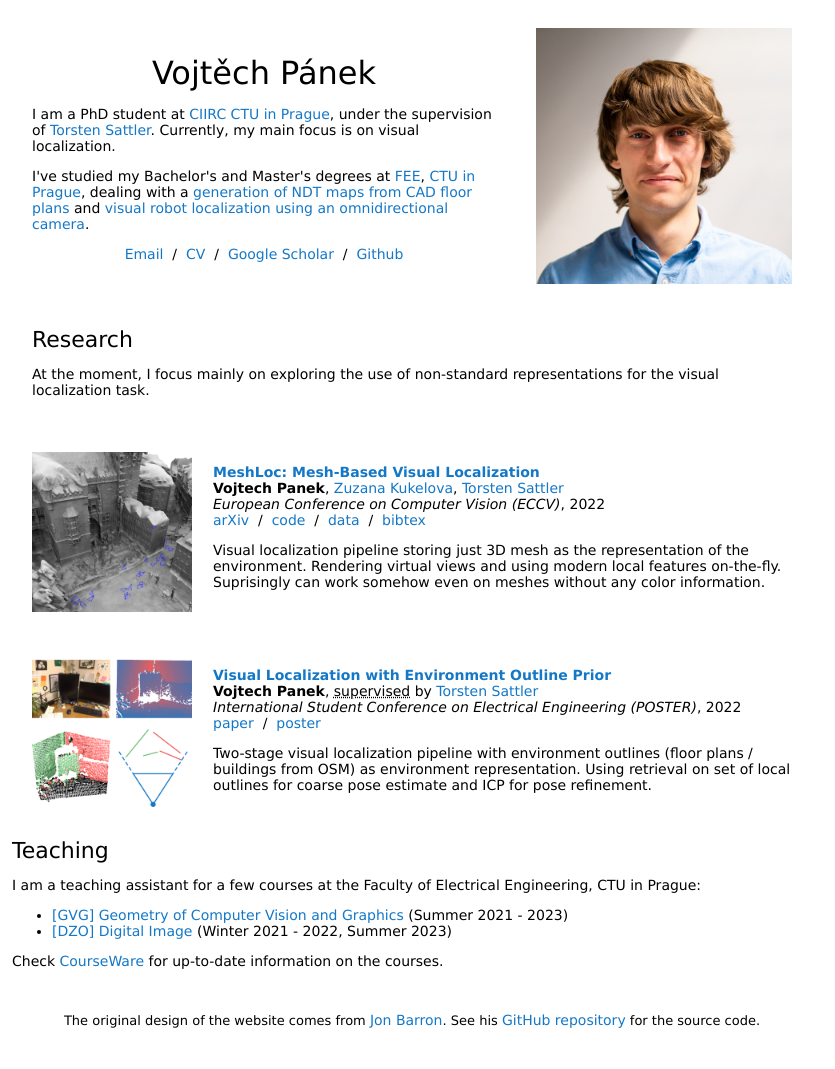
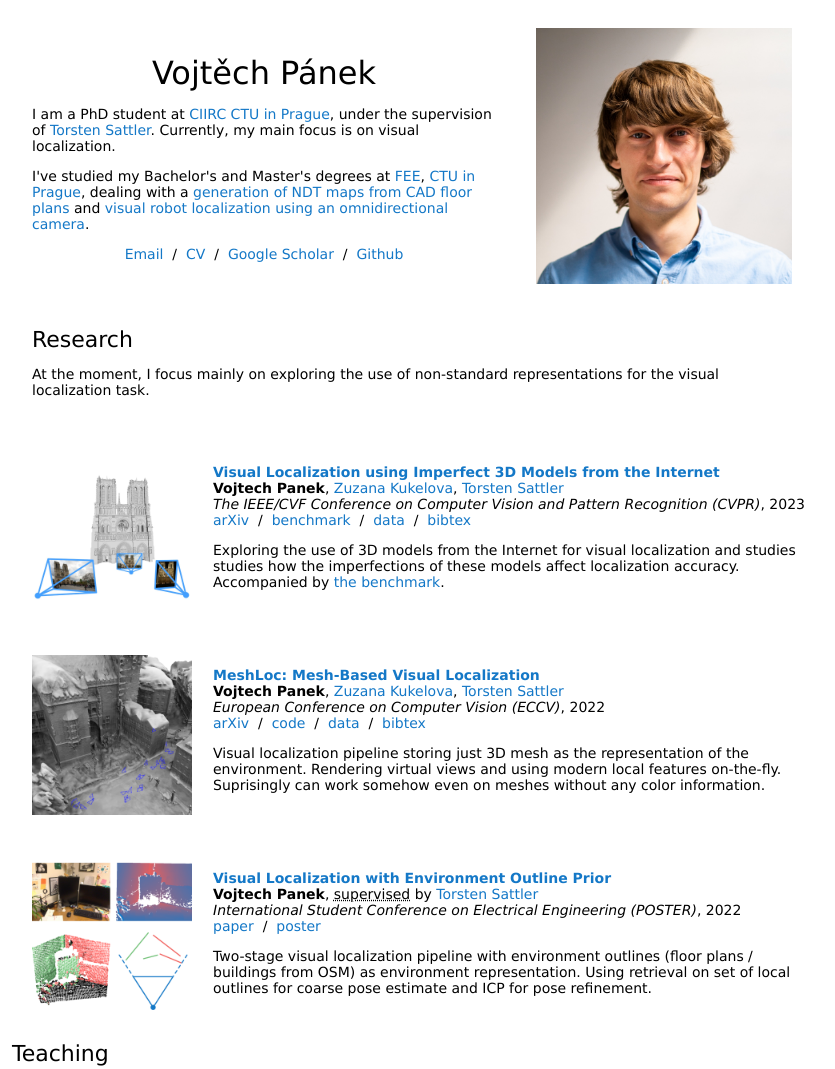
Before and after one commit to v-pnk/v-pnk.github.io, a plain HTML site: page index.html in a window 1280 px wide. Shown: the top 1069 px of the page, without its empty margins (228-1063 px from the left). Drawn offline with Linux system fonts and the light colour scheme; a web font is replaced by a local one.

Commit message:
add CADLoc paper

```diff
--- a/index.html
+++ b/index.html
@@ -70,6 +70,29 @@
           </tr>
         </tbody></table>
         <table style="width:100%;border:0px;border-spacing:0px;border-collapse:separate;margin-right:auto;margin-left:auto;"><tbody>
+
+          <tr>
+            <td style="padding:20px;width:25%;vertical-align:middle">
+              <img src="images/cadloc.jpg" alt="clean-usnob" width="160" height="160">
+            </td>
+            <td width="75%" valign="middle">
+              <a href="https://arxiv.org/abs/2304.05947">
+                <papertitle>Visual Localization using Imperfect 3D Models from the Internet</papertitle>
+              </a>
+              <br>
+              <strong>Vojtech Panek</strong>, <a href="https://kukelova.weebly.com/">Zuzana Kukelova</a>, <a
+                href="https://tsattler.github.io/">Torsten Sattler</a>
+              <br>
+              <em>The IEEE/CVF Conference on Computer Vision and Pattern Recognition (CVPR)</em>, 2023
+              <br>
+              <a href="https://arxiv.org/abs/2304.05947">arXiv</a> &nbsp/&nbsp
+              <a href="https://v-pnk.github.io/cadloc/">benchmark</a> &nbsp/&nbsp
+              <a href="https://data.ciirc.cvut.cz/public/projects/2023CADLoc/">data</a> &nbsp/&nbsp
+              <a href="data/Panek2023cadloc.bib">bibtex</a>
+              <p>Exploring the use of 3D models from the Internet for visual localization and studies studies how the imperfections of these models affect localization accuracy. Accompanied by <a href="https://v-pnk.github.io/cadloc/">the benchmark</a>.</p>
+
+            </td>
+          </tr>
 
           <tr>
             <td style="padding:20px;width:25%;vertical-align:middle">
```
Also changed, not shown: images/cadloc.jpg (added), 1 other file.
